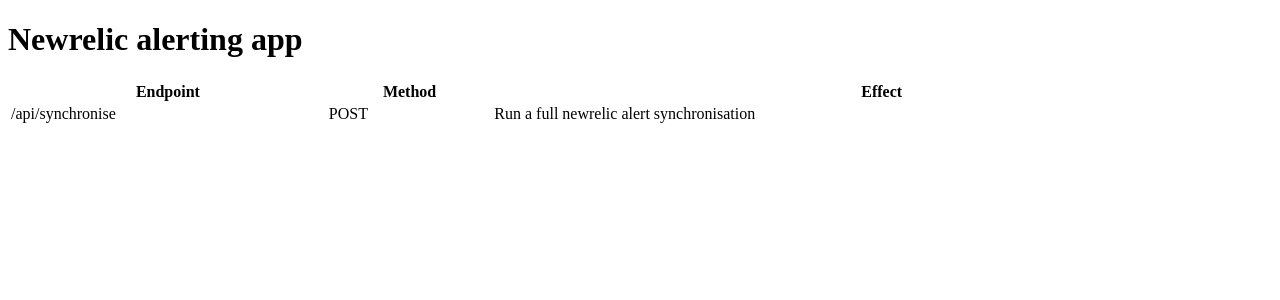
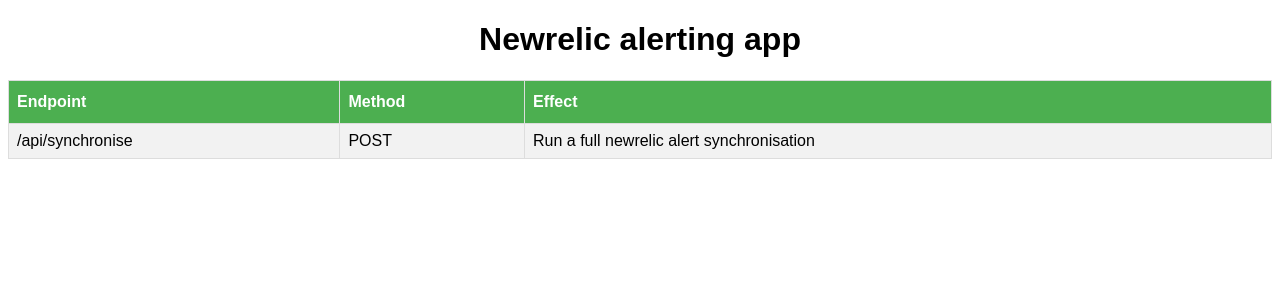
Before and after one commit to SpringerPE/newrelic-alerts-manager, a Flask app: page / in a window 1280 px wide. Shown: the top 300 px of the page. Run offline with Flask 2, Linux system fonts and the light colour scheme; parts of the project's set-up code (start-up, migrations or seed data) failed here and were passed over.

Commit message:
fix index page

```diff
--- a/newrelic_alerting/__init__.py
+++ b/newrelic_alerting/__init__.py
@@ -5,7 +5,7 @@
 """
 
 __program__ = "newrelic-alerts-manager"
-__version__ = "0.0.3"
+__version__ = "0.0.4"
 __author__ = "Claudio Benfatto"
 __year__ = "2017"
 __email__ = "<claudio.benfatto@springer.com>"
--- a/newrelic_alerting/run.py
+++ b/newrelic_alerting/run.py
@@ -1,9 +1,9 @@
 import requests
 import sys
-
 from os import environ
 
-from flask import Flask, render_template
+from jinja2 import Environment, PackageLoader
+from flask import Flask, url_for
 
 from newrelic_alerting.api import api
 from newrelic_alerting.config import AppConfig
@@ -14,9 +14,13 @@ from .policy import PolicyDataManager, PoliciesManager
 from .alert_manager import NewRelicAlertManager
 from . import helper
 
+logger = helper.getLogger(__name__)
 
 
-logger = helper.getLogger(__name__)
+#loads the templates
+env = Environment(loader=PackageLoader('newrelic_alerting', 'templates'))
+index_tmpl = env.get_template('index.html.j2')
+
 
 def run_synch(config):
 
@@ -52,7 +56,8 @@ def create_app(config):
 
     @app.route("/")
     def index():
-        return render_template("index.html")
+        index_css_url =  url_for('static', filename='styles/index.css')
+        return index_tmpl.render(index_css_url=index_css_url)
 
     return app
 
--- /dev/null
+++ b/newrelic_alerting/static/styles/index.css
@@ -0,0 +1,27 @@
+#title {
+    font-family: Arial, Helvetica, sans-serif;
+    text-align: center;
+}
+
+#endpoints {
+    font-family: Arial, Helvetica, sans-serif;
+    border-collapse: collapse;
+    width: 100%;
+}
+
+#endpoints td, #endpoints th {
+    border: 1px solid #ddd;
+    padding: 8px;
+}
+
+#endpoints tr:nth-child(even){background-color: #f2f2f2;}
+
+#endpoints tr:hover {background-color: #ddd;}
+
+#endpoints th {
+    padding-top: 12px;
+    padding-bottom: 12px;
+    text-align: left;
+    background-color: #4CAF50;
+    color: white;
+}
--- a/templates/index.html
+++ b/newrelic_alerting/templates/index.html.j2
@@ -14,10 +14,12 @@
     <meta name="apple-mobile-web-app-status-bar-style" content="black">
     <meta name="apple-mobile-web-app-title" content="python-package-example">
 
+    <link rel= "stylesheet" type= "text/css" href="{{ index_css_url }}">
+
 </head>
 <body>
-<h1>Newrelic alerting app</h1>
-<table style="width:100%">
+<h1 id=title >Newrelic alerting app</h1>
+<table id="endpoints">
   <tr>
     <th>Endpoint</th>
     <th>Method</th>
```
Also changed, not shown: newrelic_alerting/templates/__init__.py (added).
